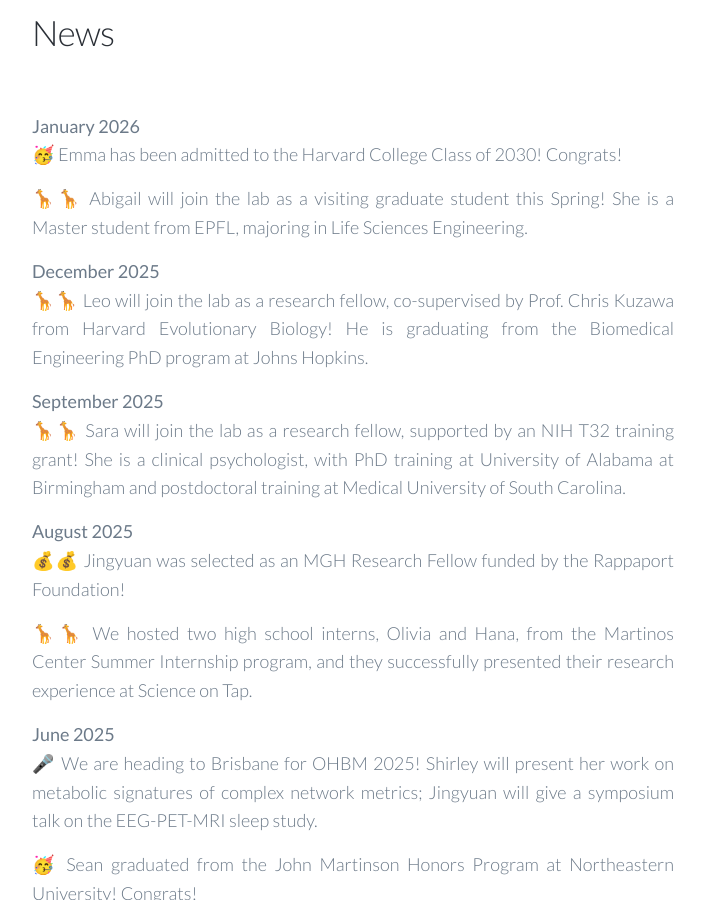
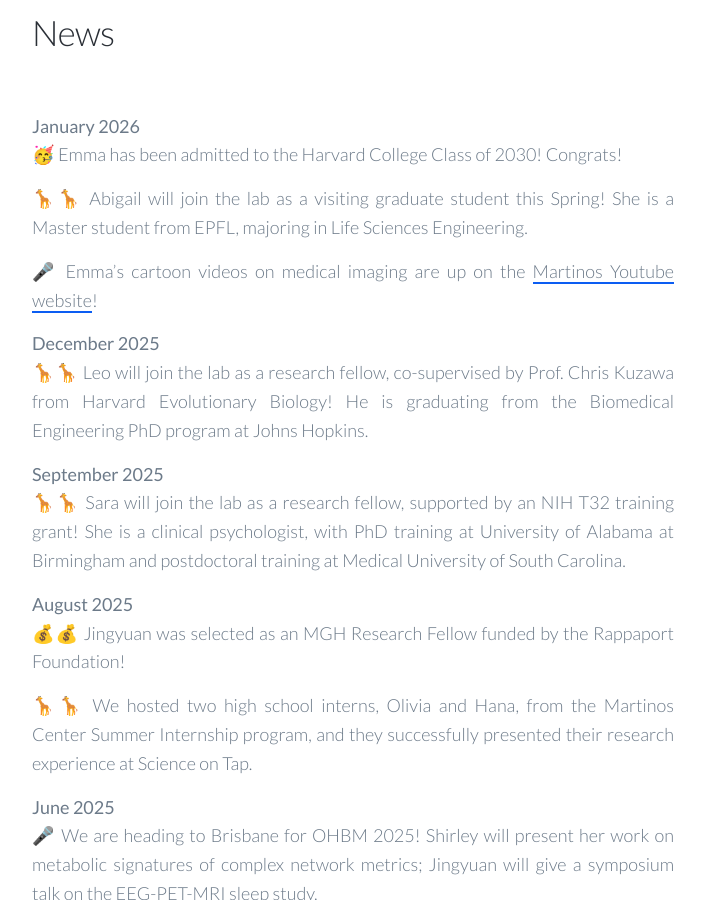
Before and after one commit to CANDYlaboratory/candylab.github.io, a Jekyll site: the page built from _pages/about.md, in a window 1280 px wide and 900 px high, scrolled down 613 px. Shown: the whole window, without its empty margins (479-1184 px from the left). Built offline with Jekyll 4.4.1, drawn with Linux system fonts in a browser that asks for light colours; nearby versions of some CDN libraries.

Commit message:
Update about.md

```diff
--- a/_pages/about.md
+++ b/_pages/about.md
@@ -15,6 +15,8 @@ Our research program lies at the interface of biomedical engineering, signal pro
 🥳 Emma has been admitted to the Harvard College Class of 2030! Congrats!
 
 🦒🦒 Abigail will join the lab as a visiting graduate student this Spring! She is a Master student from EPFL, majoring in Life Sciences Engineering.
+
+🎤 Emma’s cartoon videos on medical imaging are up on the [Martinos Youtube website](https://youtu.be/JYHCcWeSAaQ)!
 
 <strong>December 2025</strong><br>
 🦒🦒 Leo will join the lab as a research fellow, co-supervised by Prof. Chris Kuzawa from Harvard Evolutionary Biology! He is graduating from the Biomedical Engineering PhD program at Johns Hopkins.
```
